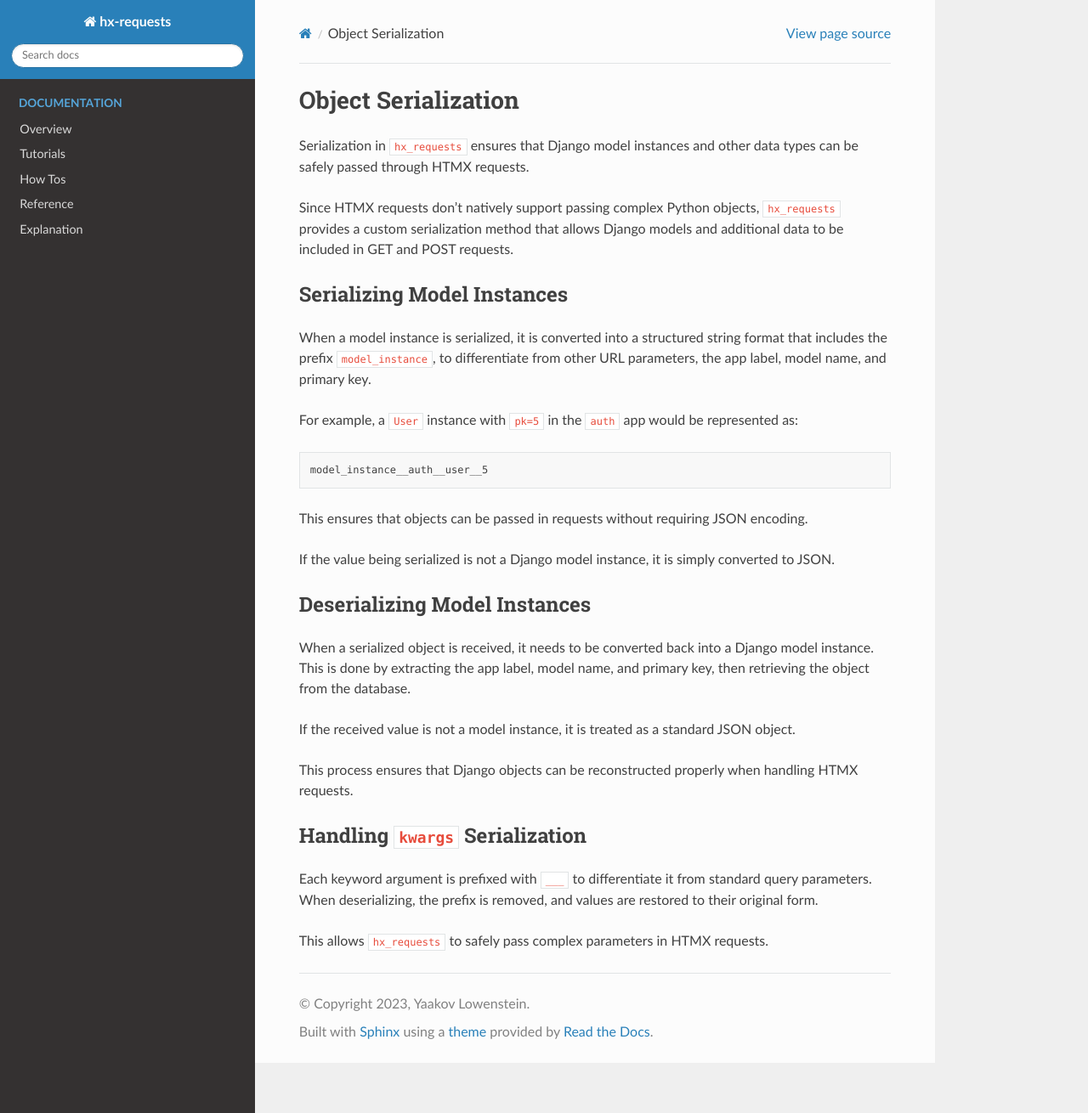
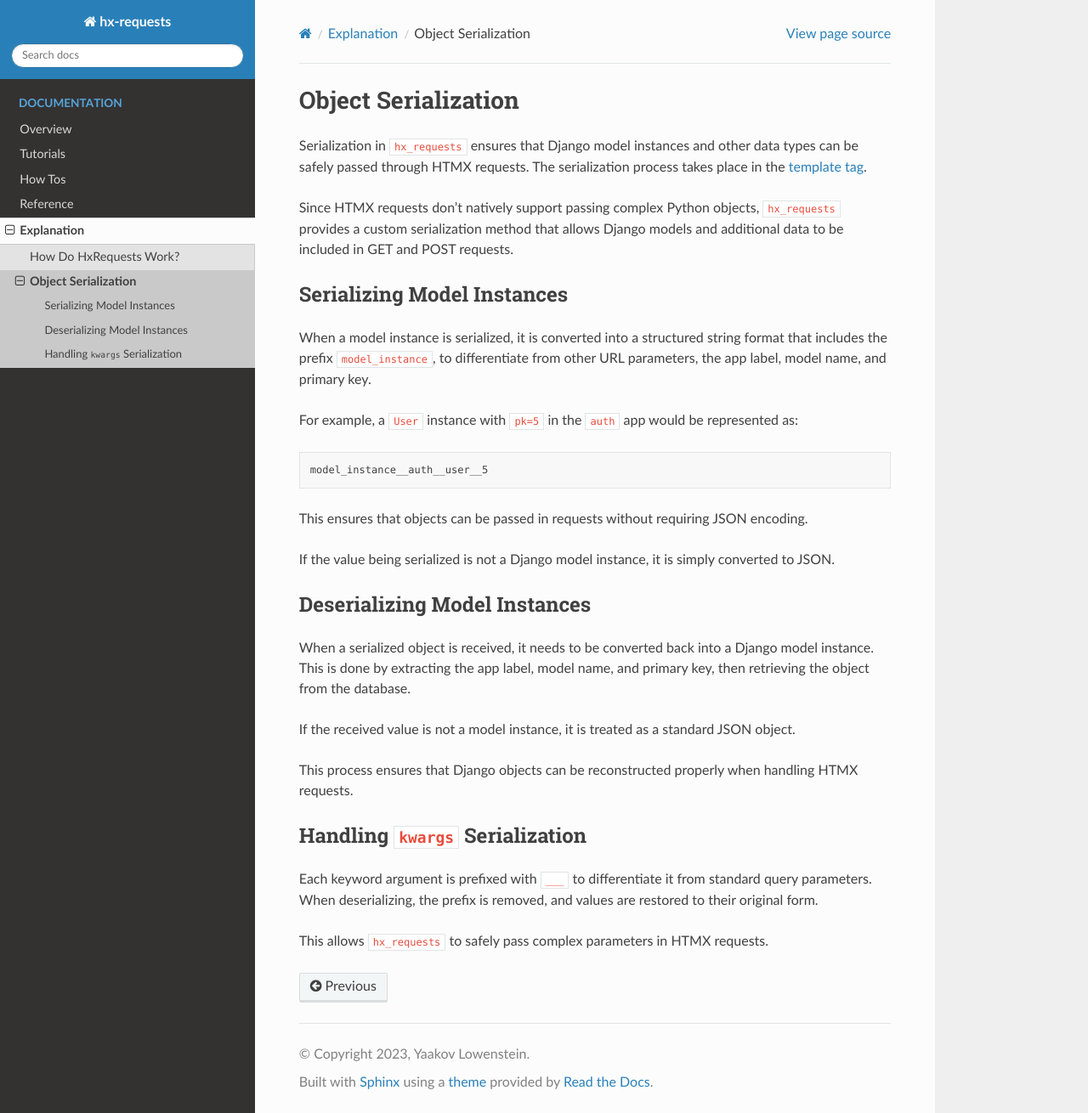
Before and after one commit to yaakovLowenstein/hx-requests, a Sphinx documentation site: the page built from docs/explanation/object_serialization.rst, in a window 1280 px wide and 1310 px high. Shown: the whole window at 85% size. Built offline with Sphinx 7.4.7 and the Read the Docs theme 3.1.0, drawn with Linux system fonts in a browser that asks for light colours; pages that are not in the unit, such as notebooks, are missing from menus.

Commit message:
docs: Updates

```diff
--- a/docs/explanation/index.rst
+++ b/docs/explanation/index.rst
@@ -5,3 +5,4 @@ Explanation
    :maxdepth: 1
 
    how_hx_requests_works
+   object_serialization
--- a/docs/explanation/how_hx_tags_serializes_objects.rst
+++ b/docs/explanation/object_serialization.rst
@@ -2,7 +2,7 @@ Object Serialization
 --------------------
 
 Serialization in :code:`hx_requests` ensures that Django model instances and other data types
-can be safely passed through HTMX requests.
+can be safely passed through HTMX requests. The serialization process takes place in the :ref:`template tag <Hx Tags>`.
 
 Since HTMX requests don’t natively support passing complex Python objects,
 :code:`hx_requests` provides a custom serialization method that allows Django models
```
